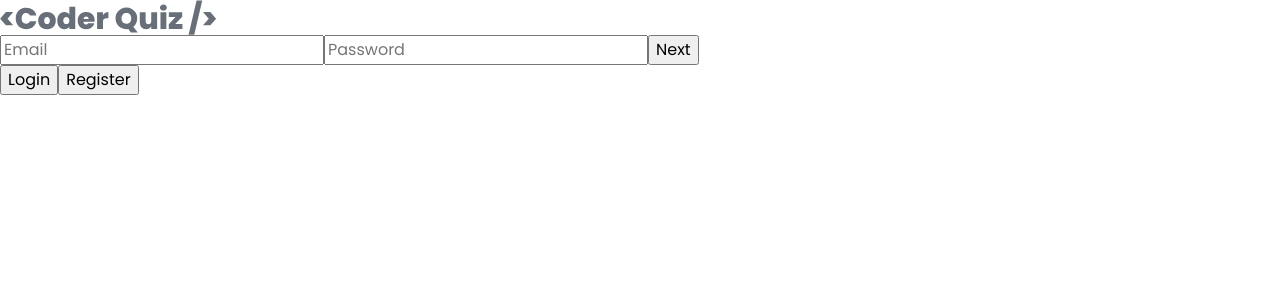
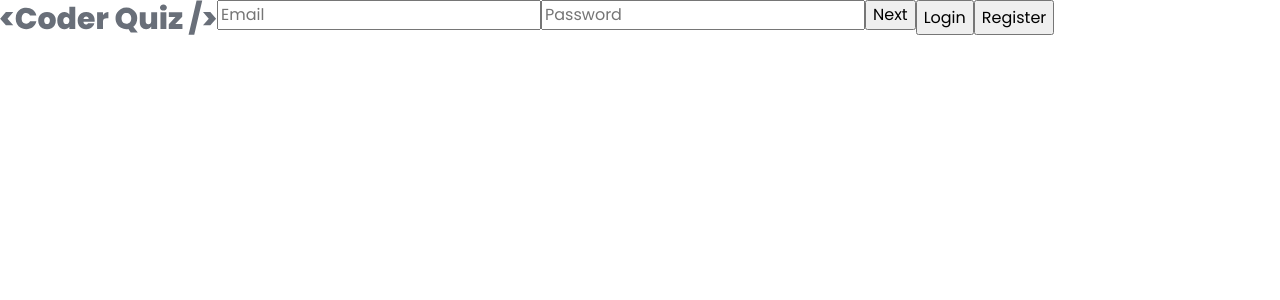
Before and after one commit to DavidDevJs/coder-quizz, a React (Create React App) app: page / in a window 1280 px wide. Shown: the top 300 px of the page. Built offline with nearby package versions, Linux system fonts and the light colour scheme.

Commit message:
Working on home styles (change SO to manjaro, I hate windows 11 is so slow)

```diff
--- a/src/components/views/LoginAndRegister/Home.tsx
+++ b/src/components/views/LoginAndRegister/Home.tsx
@@ -4,6 +4,7 @@ import { Login } from "./Login";
 import { Register } from "./Register";
 
 import logo from "../../../assets/image/logo.svg";
+import "./home.css";
 
 export interface HomeProps {
   setToken: React.Dispatch<React.SetStateAction<undefined>>;
@@ -13,7 +14,7 @@ const Home = ({ setToken }: HomeProps) => {
   const [isLoged, setIsLoged] = useState(true);
 
   return (
-    <section>
+    <section className="home">
       {" "}
       <div className="home__hero">
         <img src={logo} alt="Coder Quiz" />
--- /dev/null
+++ b/src/components/views/LoginAndRegister/home.css
@@ -0,0 +1,3 @@
+.home {
+  display: flex;
+}
```
